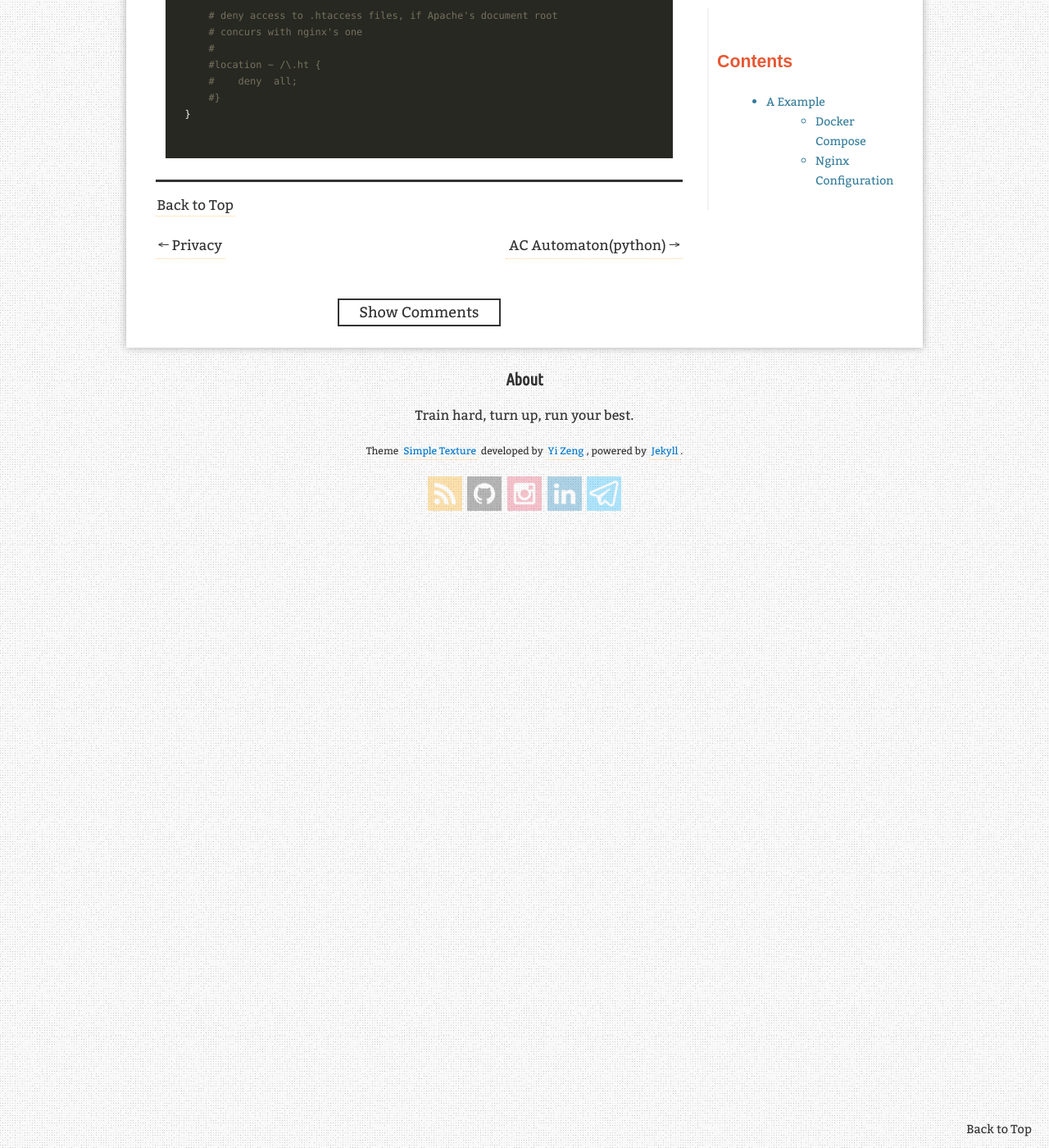
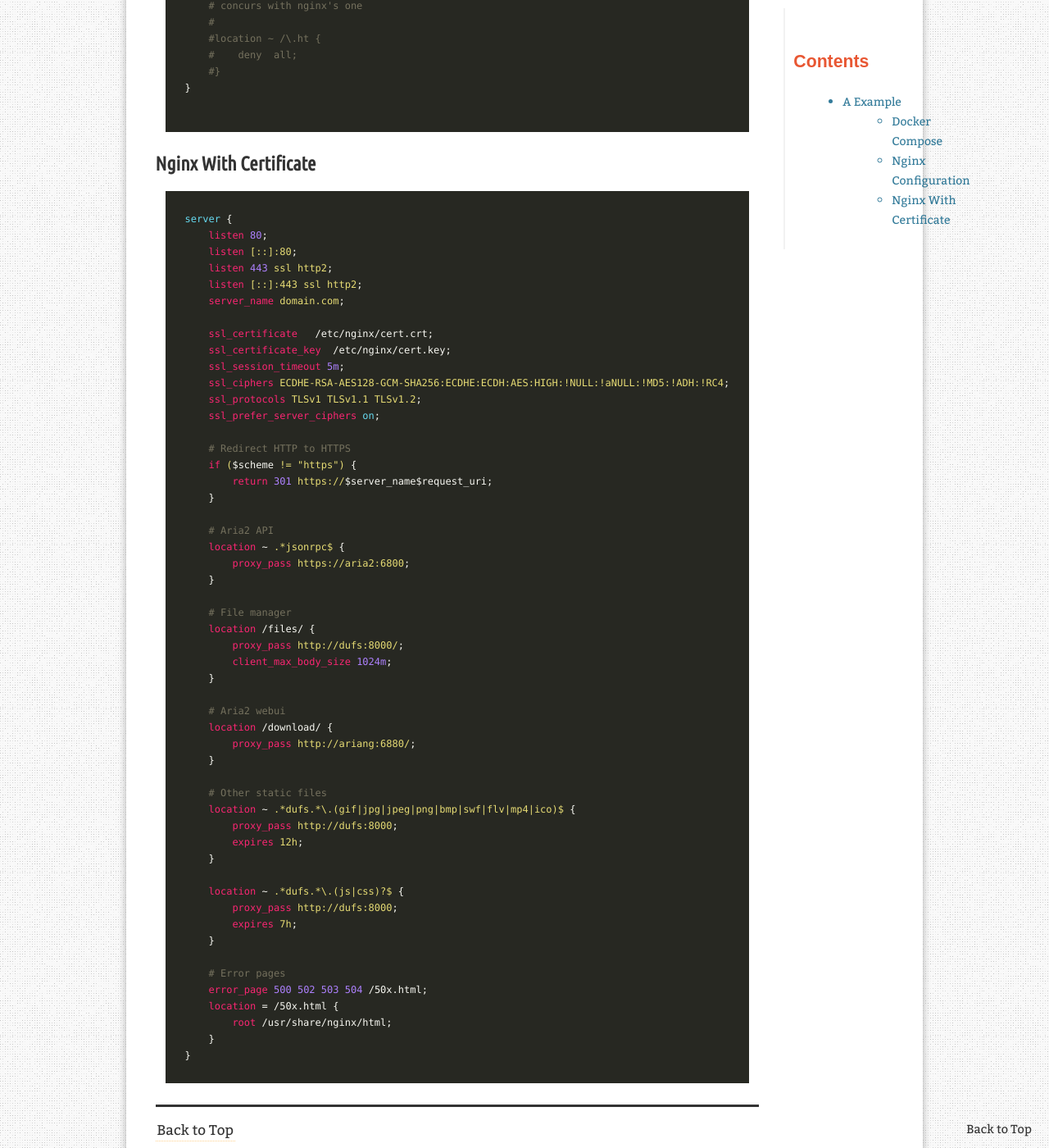
Before and after one commit to ElmTran/ElmTran.github.io, a Jekyll site: the page built from _posts/2022-11-17-docker-nginx-reverse-proxy.md, in a window 1280 px wide and 1400 px high, scrolled down 2136 px. Shown: the whole window at 82% size. Built offline with Jekyll 4.4.1, drawn with Linux system fonts in a browser that asks for light colours; comment, search, counter and statistics services are not loaded.

Commit message:
update _post/docker-nginx-reverse-proxy

````diff
--- a/_posts/2022-11-17-docker-nginx-reverse-proxy.md
+++ b/_posts/2022-11-17-docker-nginx-reverse-proxy.md
@@ -103,3 +103,60 @@ server {
 }
 
 ```
+
+### Nginx With Certificate
+
+```nginx
+server {
+    listen 80;
+    listen [::]:80;
+    listen 443 ssl http2;
+    listen [::]:443 ssl http2;
+    server_name domain.com;
+
+    ssl_certificate   /etc/nginx/cert.crt;
+    ssl_certificate_key  /etc/nginx/cert.key;
+    ssl_session_timeout 5m;
+    ssl_ciphers ECDHE-RSA-AES128-GCM-SHA256:ECDHE:ECDH:AES:HIGH:!NULL:!aNULL:!MD5:!ADH:!RC4;
+    ssl_protocols TLSv1 TLSv1.1 TLSv1.2;
+    ssl_prefer_server_ciphers on;
+
+    # Redirect HTTP to HTTPS
+    if ($scheme != "https") {
+        return 301 https://$server_name$request_uri;
+    }
+
+    # Aria2 API
+    location ~ .*jsonrpc$ {
+        proxy_pass https://aria2:6800;
+    }
+
+    # File manager
+    location /files/ {
+        proxy_pass http://dufs:8000/;
+        client_max_body_size 1024m;
+    }
+
+    # Aria2 webui
+    location /download/ {
+        proxy_pass http://ariang:6880/;
+    }
+
+    # Other static files
+    location ~ .*dufs.*\.(gif|jpg|jpeg|png|bmp|swf|flv|mp4|ico)$ {
+        proxy_pass http://dufs:8000;
+        expires 12h;
+    }
+
+    location ~ .*dufs.*\.(js|css)?$ {
+        proxy_pass http://dufs:8000;
+        expires 7h;
+    }
+
+    # Error pages
+    error_page 500 502 503 504 /50x.html;
+    location = /50x.html {
+        root /usr/share/nginx/html;
+    }
+}
+```
````
